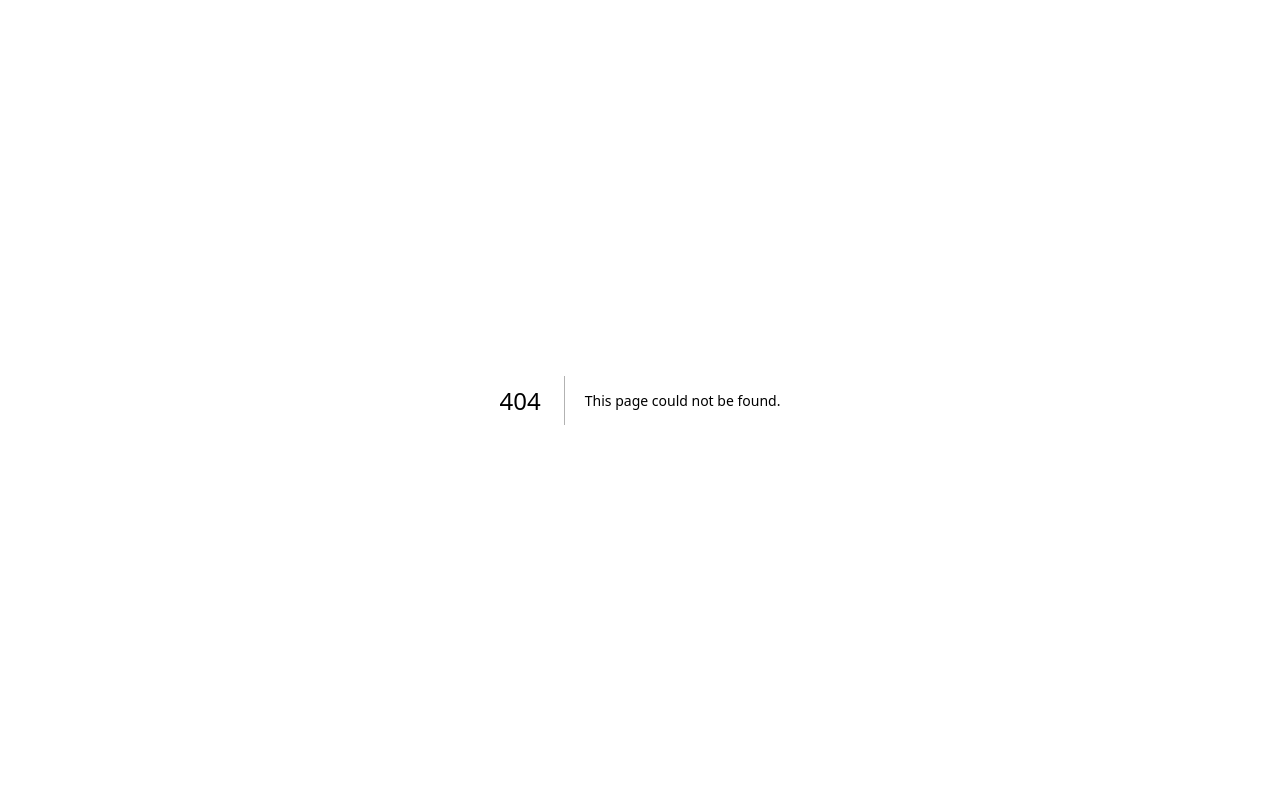
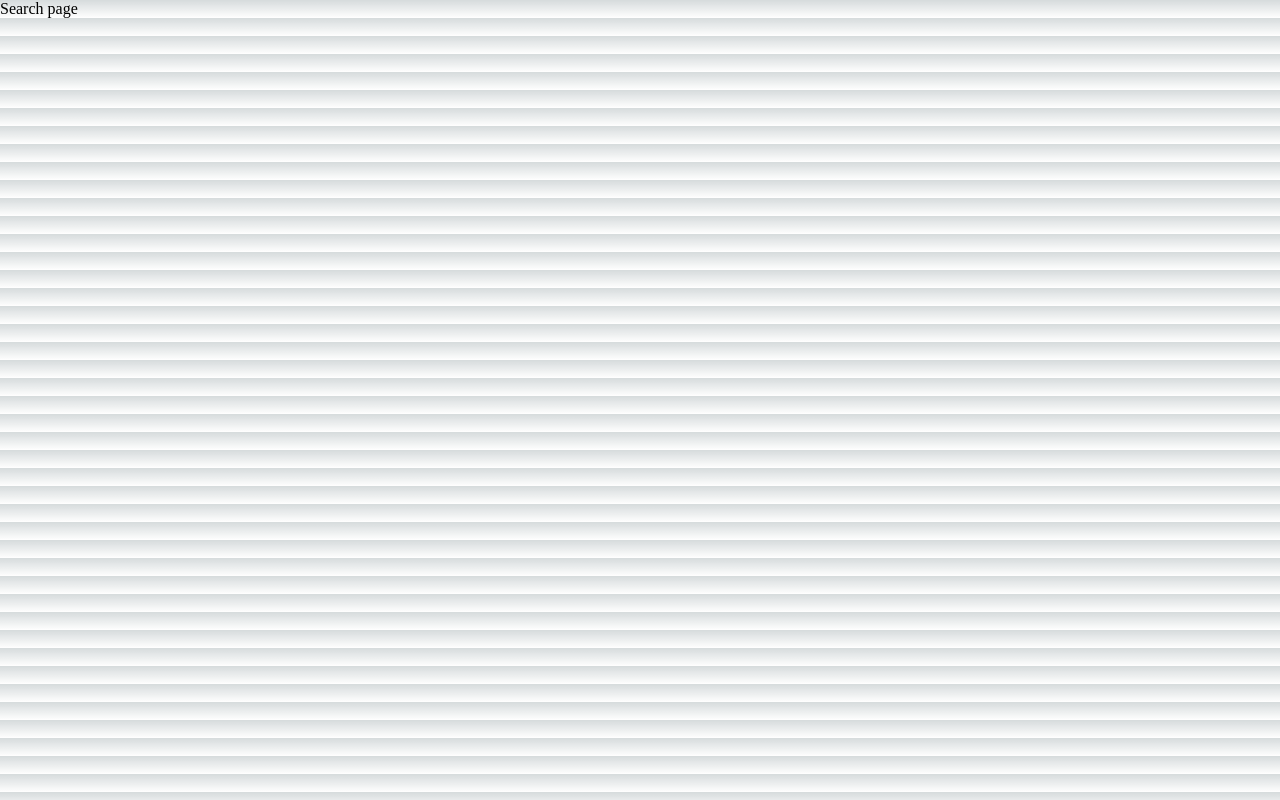
Before and after one commit to Ehsan-Home/news-app, a Next.js app: page /search in a window 1280 px wide. Before the commit this address had no page. Built offline with nearby package versions, Linux system fonts and the light colour scheme.

Commit message:
search page added

```diff
--- /dev/null
+++ b/pages/search.tsx
@@ -0,0 +1,5 @@
+const Search = () => {
+  return <div>Search page</div>;
+};
+
+export default Search;
```
